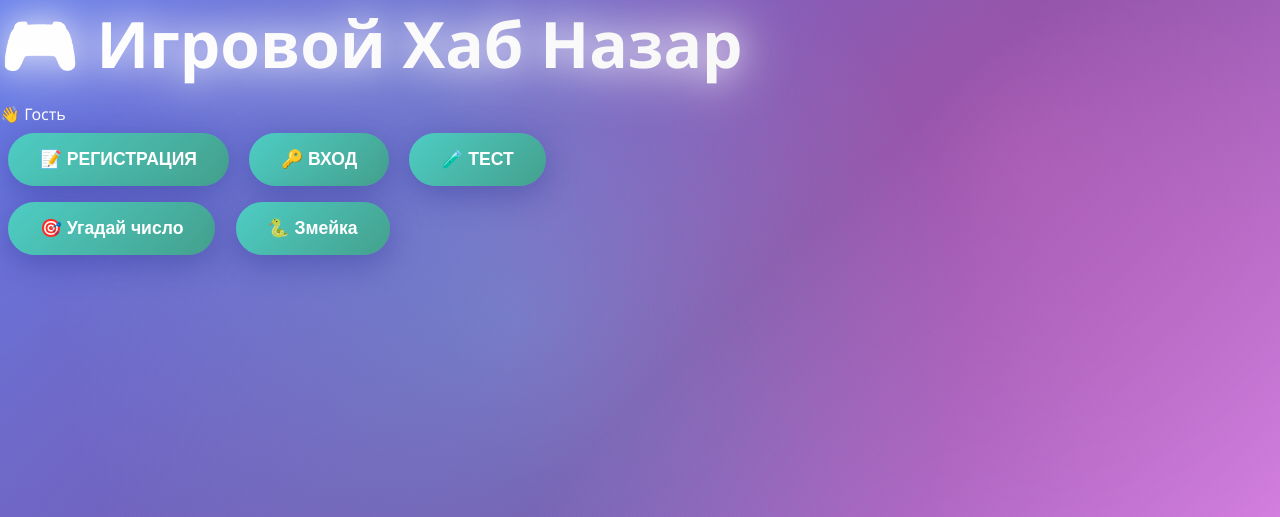
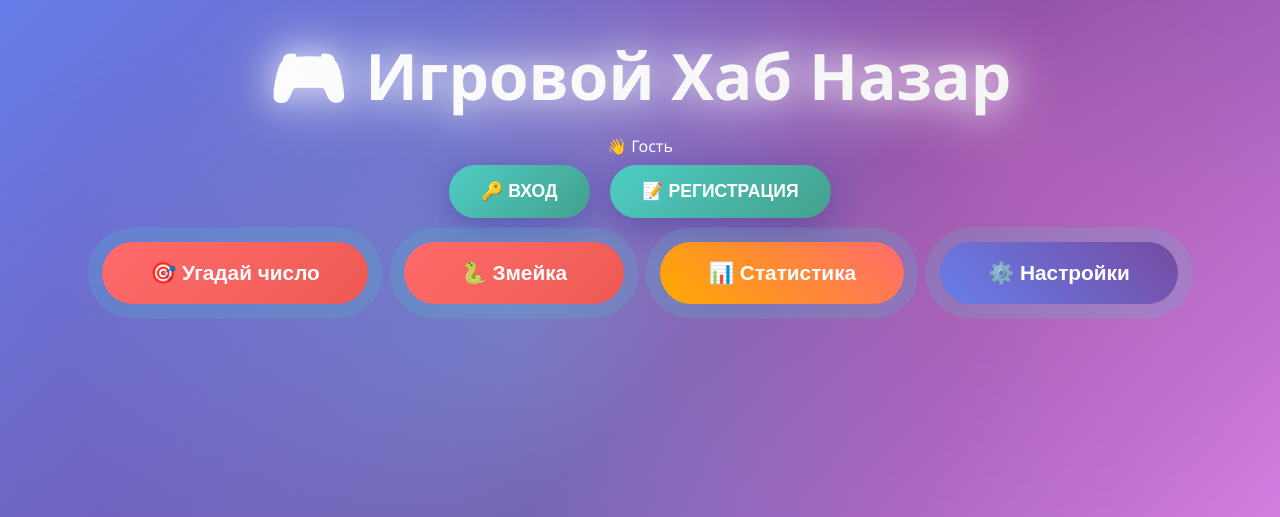
Before and after one commit to lCatNapl/aleksin-games-hub, a Flask app: page / in a window 1280 px wide. Shown: the top 517 px of the page. Run offline with Flask 3, Linux system fonts and the light colour scheme.

Commit message:
Update index.html

```diff
--- a/templates/index.html
+++ b/templates/index.html
@@ -1,46 +1,53 @@
 <!DOCTYPE html>
-<html lang="ru">
+<html>
 <head>
-    <meta charset="UTF-8">
-    <meta name="viewport" content="width=device-width, initial-scale=1.0">
     <title>🎮 Игровой Хаб Назар</title>
-    <link rel="stylesheet" href="{{ url_for('static', filename='universal.css') }}">
+    <link rel="stylesheet" href="/static/universal.css">
 </head>
 <body>
-    <h1 class="header">🎮 Игровой Хаб Назар</h1>
-    <div class="status" id="status">👋 Гость</div>
+    <div class="container">
+        <header>
+            <h1>🎮 Игровой Хаб Назар</h1>
+            <div class="status-bar">
+                <span id="status">👋 Гость</span>
+                <button id="logout" onclick="logout()" style="display:none">🚪 Выйти</button>
+            </div>
+        </header>
 
-    <div class="auth-buttons">
-        <button onclick="showAuth('register')">📝 РЕГИСТРАЦИЯ</button>
-        <button onclick="showAuth('login')">🔑 ВХОД</button>
-        <button onclick="logout()" id="logout" style="display:none">🚪 Выйти</button>
-        <button onclick="testAPI()">🧪 ТЕСТ</button>
-    </div>
+        <div class="auth-buttons">
+            <button onclick="showAuth('login')">🔑 ВХОД</button>
+            <button onclick="showAuth('register')">📝 РЕГИСТРАЦИЯ</button>
+        </div>
 
-    <div class="games-grid">
-        <button onclick="loadGame('guess')">🎯 Угадай число</button>
-        <button onclick="loadGame('snake')">🐍 Змейка</button>
-    </div>
+        <div class="games-grid">
+            <button class="game-btn" onclick="loadGame('guess')">🎯 Угадай число</button>
+            <button class="game-btn" onclick="loadGame('snake')">🐍 Змейка</button>
+            <button class="game-btn" onclick="loadStats()" style="background:linear-gradient(45deg,#ffaa00,#ff6b6b)">📊 Статистика</button>
+            <button class="game-btn" onclick="loadSettings()" style="background:linear-gradient(45deg,#667eea,#764ba2)">⚙️ Настройки</button>
+        </div>
 
-    <div id="game-container" style="display:none; max-width: 600px; margin: 0 auto;">
-        <canvas id="gameCanvas" class="game-canvas" width="500" height="400"></canvas>
+        <div id="game-container" style="display:none">
+            <canvas id="gameCanvas" width="500" height="400" style="display:none;background:rgba(0,0,0,0.8);border-radius:15px"></canvas>
+        </div>
+
         <div id="leaderboard" class="leaderboard" style="display:none">
             <h3>🏆 ТОП-10</h3>
             <div id="leaders-list"></div>
         </div>
     </div>
 
-    <div id="auth-modal" class="modal">
+    <!-- МОДАЛЬНОЕ ОКНО АВТОРИЗАЦИИ -->
+    <div id="auth-modal" class="modal" style="display:none">
         <div class="modal-content">
-            <h2 id="modal-title">Регистрация</h2>
-            <input type="text" id="username" placeholder="Имя (nazar)" maxlength="20">
-            <input type="password" id="password" placeholder="Пароль (123456)">
-            <div id="error" class="error"></div>
-            <button onclick="authUser()" class="btn-primary">✅ ГОТОВО</button>
-            <button onclick="closeAuth()" class="btn-secondary">✕</button>
+            <span class="close" onclick="closeAuth()">&times;</span>
+            <h2 id="modal-title">🔑 ВХОД</h2>
+            <input type="text" id="username" placeholder="Имя пользователя">
+            <input type="password" id="password" placeholder="Пароль">
+            <div id="error" style="color:#ff4444;margin:10px 0"></div>
+            <button onclick="authUser()">✅ ГОТОВО</button>
         </div>
     </div>
 
-    <script src="{{ url_for('static', filename='script.js') }}"></script>
+    <script src="/static/script.js"></script>
 </body>
 </html>
```
